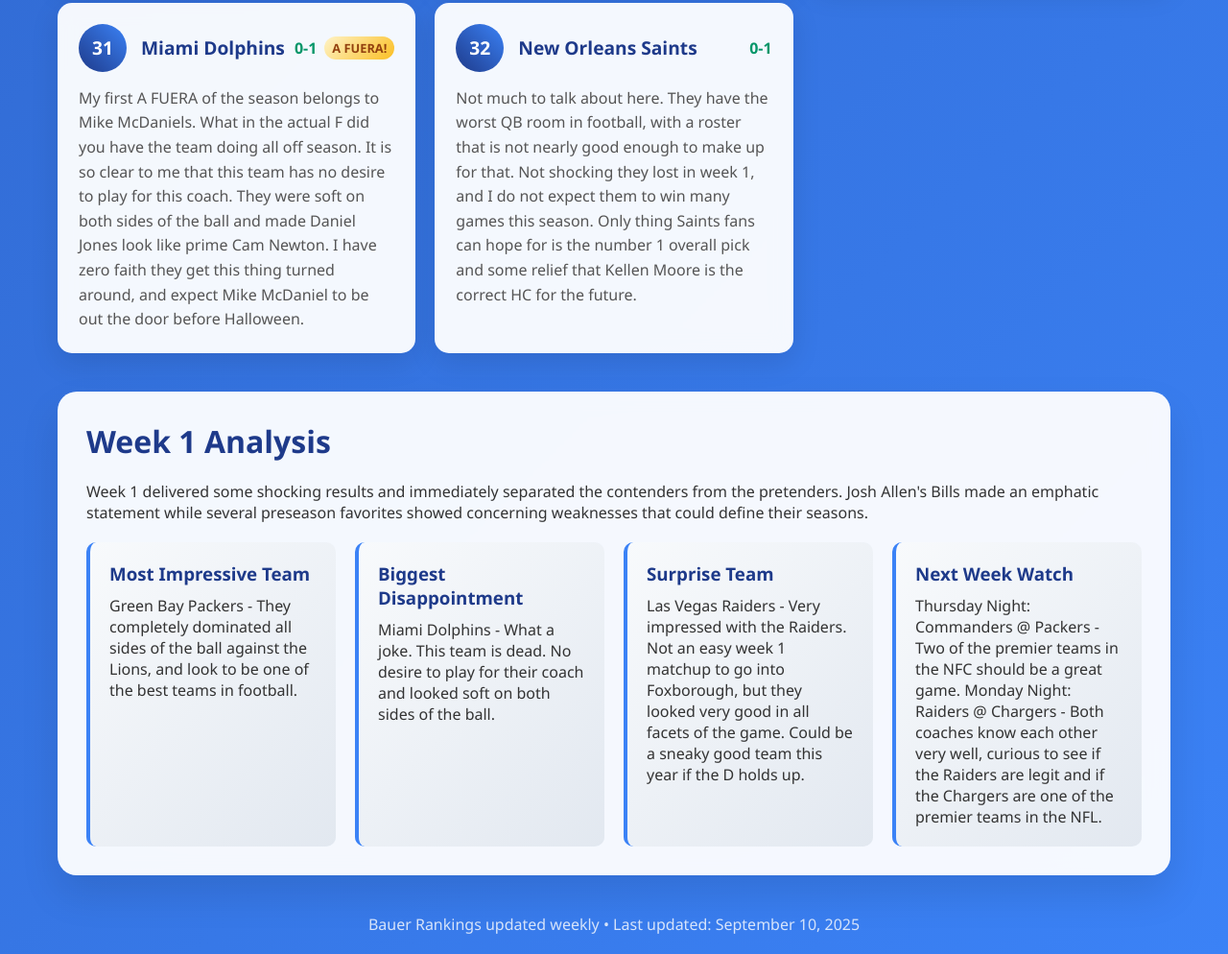
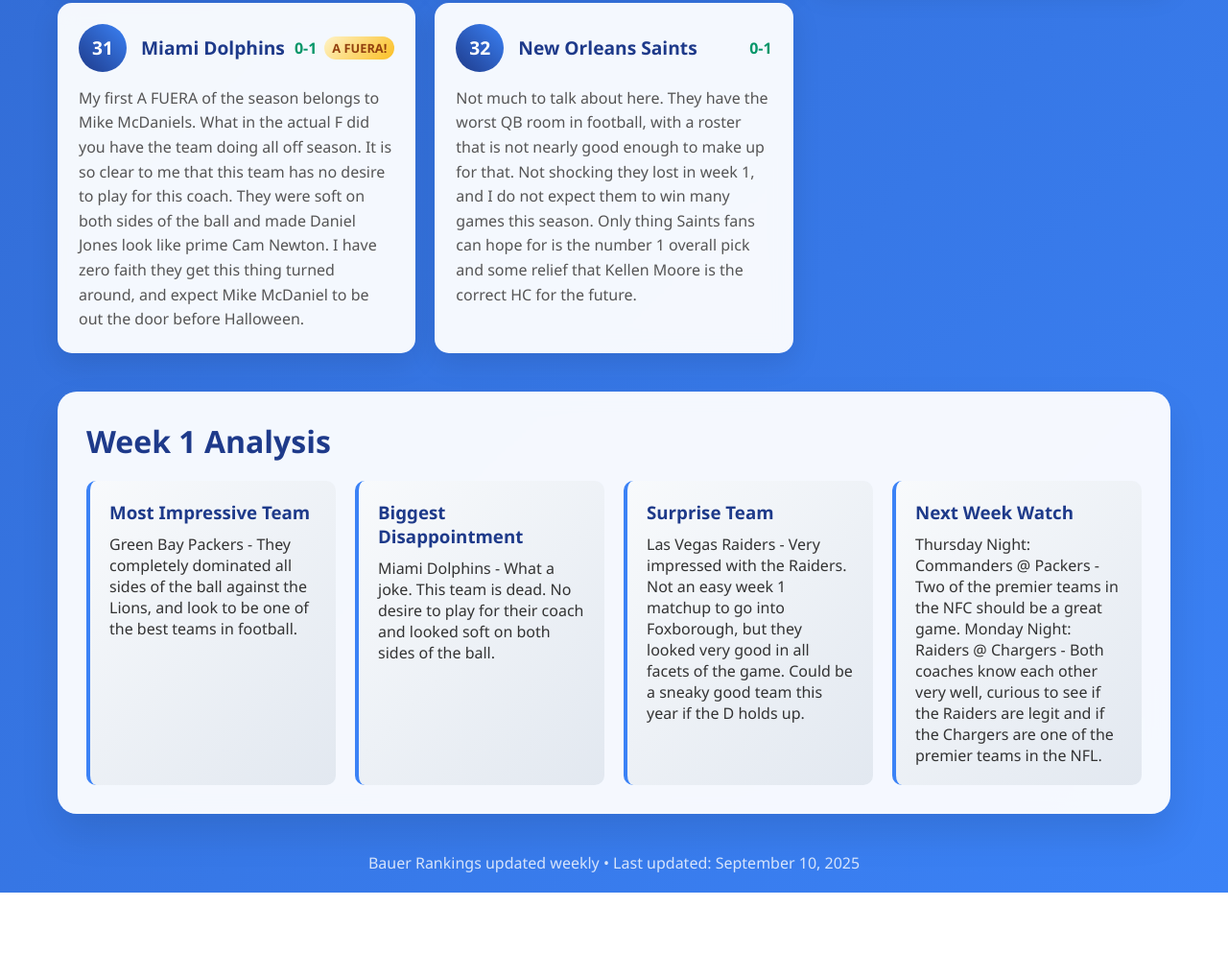
Before and after one commit to abau0708/NFL-Bauer-Rankings, a plain HTML site: page index.html in a window 1280 px wide. Shown: the part 5456-6450 px from the top of the page at 96% size. After the commit the page ends 6386 px from the top, so only its background shows below. Drawn offline with Linux system fonts and the light colour scheme.

Commit message:
Update index.html

```diff
--- a/index.html
+++ b/index.html
@@ -556,7 +556,6 @@
 
         <div class="analysis-section">
             <h2>Week 1 Analysis</h2>
-            <p>Week 1 delivered some shocking results and immediately separated the contenders from the pretenders. Josh Allen's Bills made an emphatic statement while several preseason favorites showed concerning weaknesses that could define their seasons.</p>
 
             <div class="week-highlights">
                 <div class="highlight-card">
```
